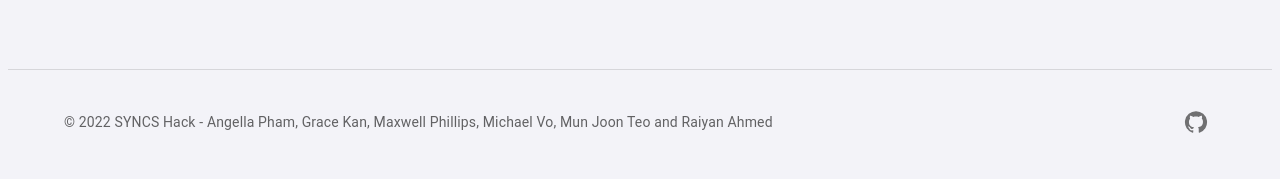
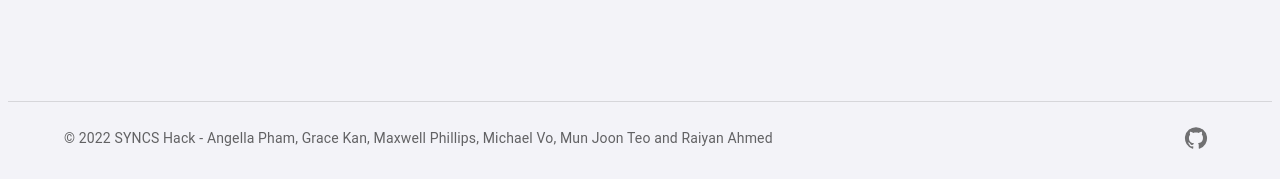
Before and after one commit to zax-xyz/allocatepp, a React (Vite) app in the folder apps/frontend/: page / in a window 1280 px wide. Shown: the part 634-813 px from the top of the page. Built offline with nearby package versions, Linux system fonts and the light colour scheme.

Commit message:
reduced footer size

```diff
--- a/apps/frontend/src/components/Footer.tsx
+++ b/apps/frontend/src/components/Footer.tsx
@@ -16,12 +16,12 @@ const Footer: React.FC = () => {
             flexDirection: { xs: 'column', md: 'row' },
             alignItems: 'center',
             justifyContent: 'space-between',
-            py: 4,
+            py: 2,
           }}
         >
           <Typography color="text.secondary" variant="body2">
-            © {year} SYNCS Hack - Angella Pham, Grace Kan, Maxwell Phillips, Michael Vo, Mun Joon Teo
-            and Raiyan Ahmed
+            © {year} SYNCS Hack - Angella Pham, Grace Kan, Maxwell Phillips, Michael Vo, Mun Joon
+            Teo and Raiyan Ahmed
           </Typography>
           <Stack direction="row" spacing={3}>
             <Link
```
